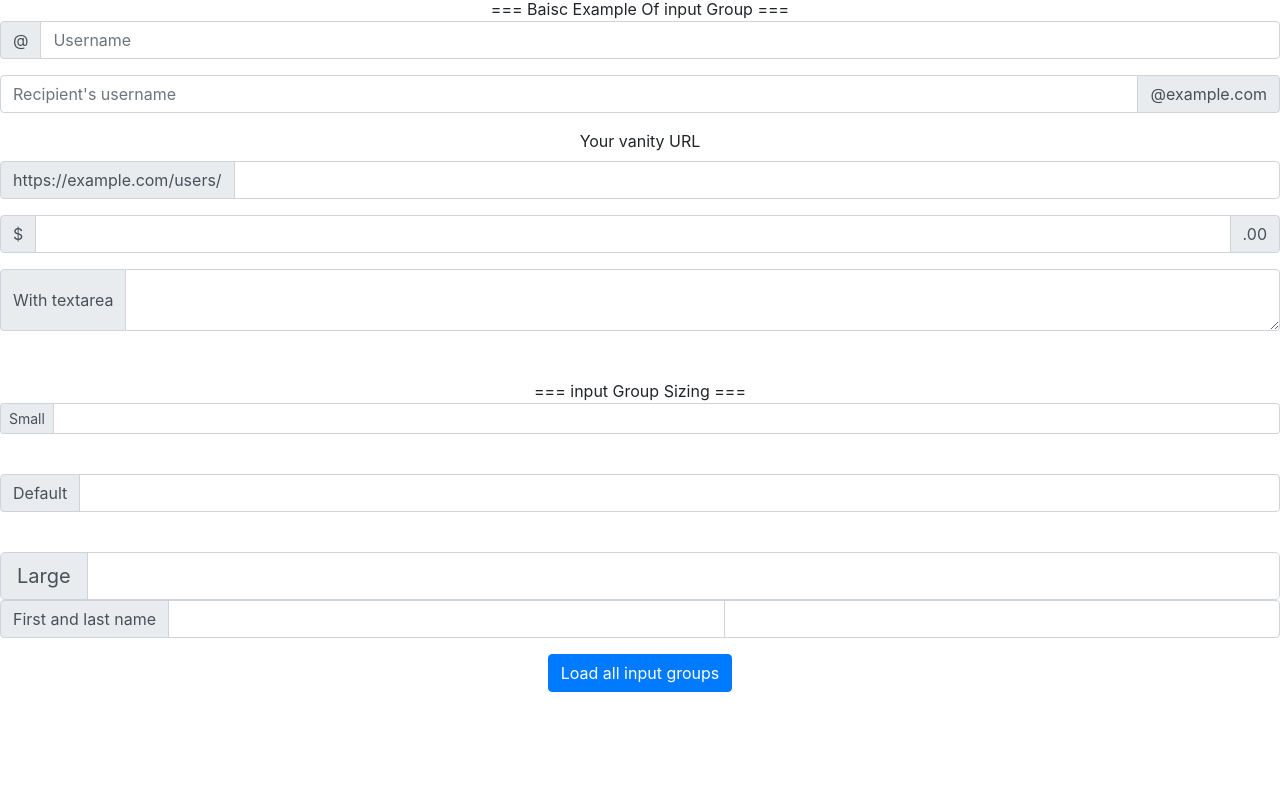
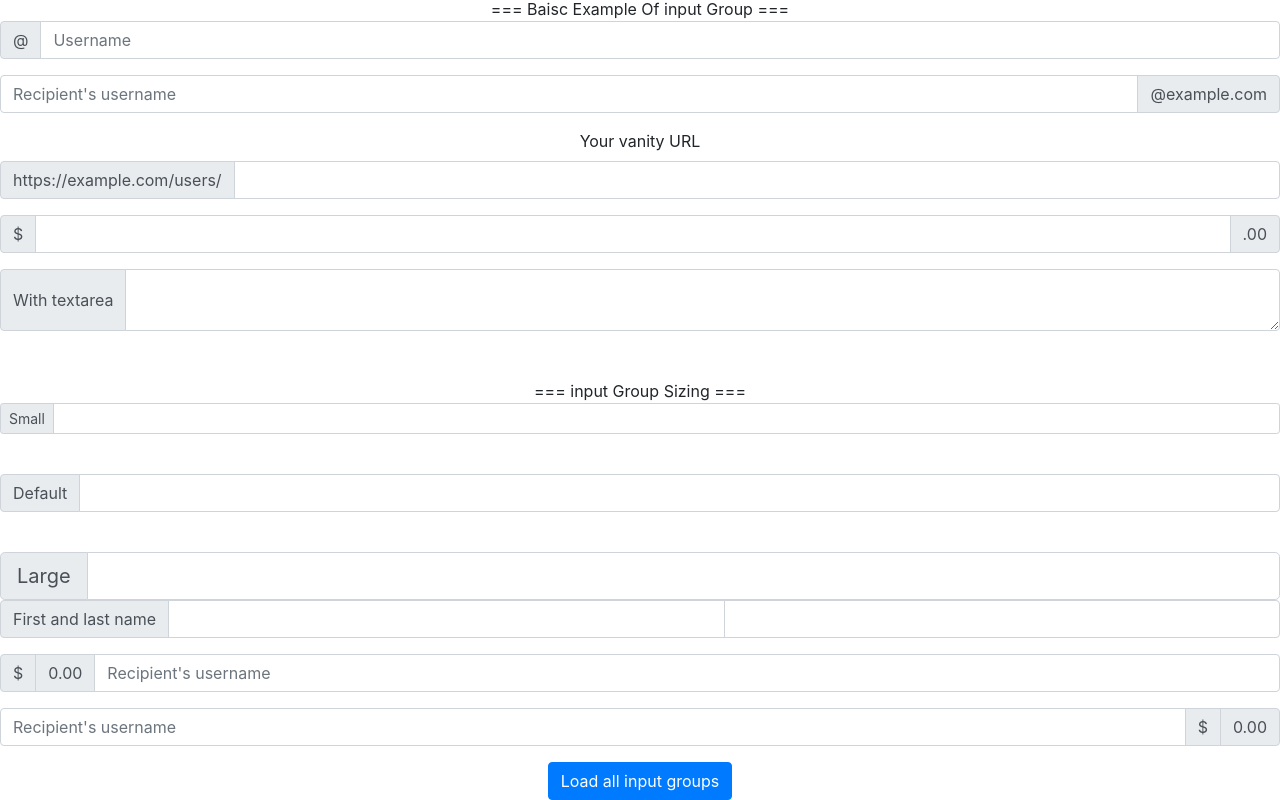
Before and after one commit to Khwajapasha/Boosrtrap-Practice, a React (Create React App) app: page / in a window 1280 px wide. Shown: the part 457-1257 px from the top of the page. Before the commit the page ends 1149 px from the top, so only its background shows below. Built offline with nearby package versions, Linux system fonts and the light colour scheme.

Commit message:
multiple Add On implemeted

```diff
--- a/src/Component/MainBodySection/InputGroupComponent/MultipleInputGroupsAddOn.jsx
+++ b/src/Component/MainBodySection/InputGroupComponent/MultipleInputGroupsAddOn.jsx
@@ -2,6 +2,7 @@ import React from "react";
 import { InputGroup, FormControl } from "react-bootstrap";
 export const MultipleInputGroupsAddOn = () => {
   return (
+    <div>
       <div>
         <InputGroup className="mb-3">
           <InputGroup.Prepend>
@@ -11,5 +12,28 @@ export const MultipleInputGroupsAddOn = () => {
           <FormControl />
         </InputGroup>
       </div>
+      <div>
+        <InputGroup className="mb-3">
+          <InputGroup.Prepend>
+            <InputGroup.Text>$</InputGroup.Text>
+            <InputGroup.Text>0.00</InputGroup.Text>
+          </InputGroup.Prepend>
+          <FormControl
+            placeholder="Recipient's username"
+            aria-label="Amount (to the nearest dollar)"
+          />
+        </InputGroup>
+        <InputGroup className="mb-3">
+          <FormControl
+            placeholder="Recipient's username"
+            aria-label="Amount (to the nearest dollar)"
+          />
+          <InputGroup.Append>
+            <InputGroup.Text>$</InputGroup.Text>
+            <InputGroup.Text>0.00</InputGroup.Text>
+          </InputGroup.Append>
+        </InputGroup>
+      </div>
+    </div>
   );
 };
```
Lines whose indentation alone changed are shown as unchanged.
